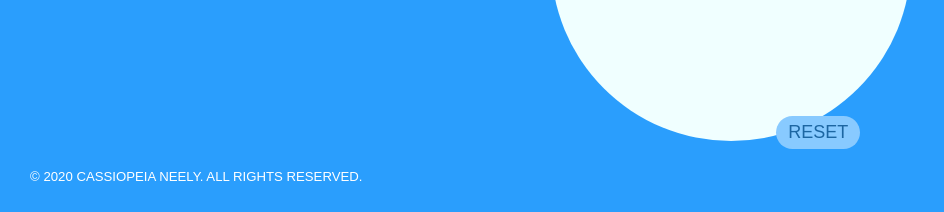
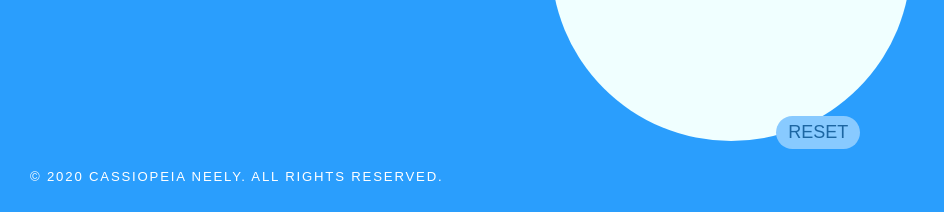
Before and after one commit to cassiopeian/whale-talk, a plain HTML site: page index.html in a window 1280 px wide. Shown: the part 707-919 px from the top of the page, without its empty margins (0-944 px from the left). Drawn offline with Linux system fonts and the light colour scheme; a web font is replaced by a local one.

Commit message:
letter spacing in footer
» Just spaced the copyright notice out a bit. Meant to commit this last night.

```diff
--- a/css/style.css
+++ b/css/style.css
@@ -94,6 +94,7 @@ footer {
     font-style: normal;
     font-size: 1.1rem;
     text-transform: uppercase;
+    letter-spacing: .15rem;
     color: rgb(255, 255, 255);
     padding: 15px 30px;
 }
```
